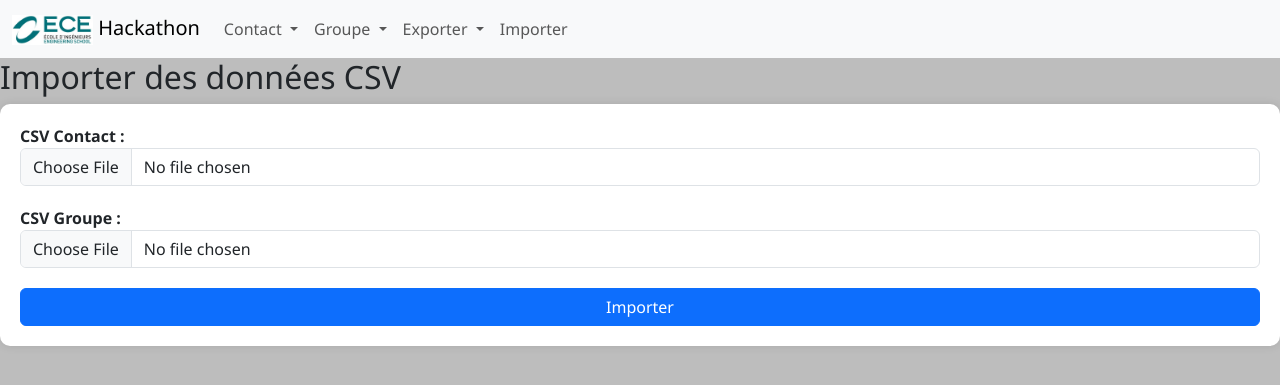
After one commit to Jferndes/Python_Project_Hackathon, a Flask app: page /import_csv in a window 1280 px wide. The commit adds this page. Shown: the top 385 px of the page. Run offline with Flask 3, Linux system fonts and the light colour scheme.

Commit message:
importation des CSV

```diff
--- a/main.py
+++ b/main.py
@@ -1,16 +1,23 @@
 from flask import Flask, render_template, Response, request, redirect, url_for, flash
 from function import *
+from werkzeug.utils import secure_filename
+import os
 import csv
 import io
 
 app = Flask(__name__)
 app.secret_key = 'test'
 
+UPLOAD_FOLDER = 'uploads'
+ALLOWED_EXTENSIONS = {'csv'}
+app.config['UPLOAD_FOLDER'] = UPLOAD_FOLDER
+
+def allowed_file(filename):
+    return '.' in filename and filename.rsplit('.', 1)[1].lower() in ALLOWED_EXTENSIONS
 
 @app.get("/")
 def index():
     return render_template('index.html')
-
 
 @app.route("/contacts")
 def liste_contacts():
@@ -207,29 +214,26 @@ def delete_groupe(groupeId):
 
 
 # Route pour l'export CSV
-@app.route('/export_csv')
-def export_csv():
 
-    # Récupération de tout les contacts
-    query = "SELECT * FROM Contact"
-    contacts = recup_bdd(query)
+@app.route('/export_csv/<table_name>')
+def export_csv(table_name):
+    # Récupération des données de la table spécifiée
+    query = "SELECT * FROM {}".format(table_name)
+    data = recup_bdd(query)
 
     # Générer le contenu CSV
-    csv_content = generate_csv_content(contacts)
+    csv_content = generate_csv_content(data)
 
     # Retourner le contenu CSV en tant que fichier téléchargeable
     return Response(
         csv_content,
         mimetype="text/csv",
-        headers={"Content-disposition": "attachment; filename=export.csv"}
+        headers={"Content-disposition": f"attachment; filename={table_name}_export.csv"}
     )
 
 def generate_csv_content(data):
     output = io.StringIO()
     writer = csv.writer(output)
-
-    # Ajouter les en-têtes CSV si nécessaire
-    # writer.writerow(["Colonne1", "Colonne2", ...])
 
     # Ajouter les données CSV
     for row in data:
@@ -238,5 +242,105 @@ def generate_csv_content(data):
     return output.getvalue()
 
 
+def process_csv(file_path, table_name):
+    with open(file_path, 'r', encoding='utf-8') as file:
+        reader = csv.reader(file)
+        # Ignore the header, assuming the CSV does not have one
+        for row in reader:
+            # Vérifier si la ligne a suffisamment de colonnes
+            if len(row) >= 9:
+                # Créer un dictionnaire associant chaque en-tête à sa valeur respective
+                data = {
+                    "nom": row[1],
+                    "prenom": row[2],
+                    "e_mail": row[3],
+                    "tel": row[4],
+                    "date_naissance": row[5],
+                    "photo_profil": row[6],
+                    "created_date": row[7],
+                    "updated_date": row[8]
+                }
+                # Insérer dans la base de données en utilisant la fonction appropriée
+                insert_data_into_db(data, table_name)
+            else:
+                # Gérer le cas où la ligne n'a pas suffisamment de colonnes
+                print(f"La ligne {row} n'a pas suffisamment de colonnes.")
+
+    # Réinitialiser la séquence d'auto-incrémentation après l'importation
+    reset_sequence('Contact')
+
+
+def reset_sequence(table_name):
+    # Connexion à la base de données
+    conn = sqlite3.connect('hackathon_bdd.sqlite')
+    cursor = conn.cursor()
+
+    # Génération de la chaîne de requête dynamique
+    query = "UPDATE sqlite_sequence SET seq = 0 WHERE name = ?"
+
+    # Exécution de la commande SQL
+    cursor.execute(query, (table_name,))
+
+    # Validez la transaction et fermez la connexion
+    conn.commit()
+    conn.close()
+@app.route('/import_csv', methods=['GET', 'POST'])
+def import_csv():
+    if request.method == 'POST':
+        # Sauvegarder les fichiers dans le dossier d'upload
+        file_contact = request.files['file_contact']
+        file_groupe = request.files['file_groupe']
+        ##file_appartenir = request.files['file_appartenir']
+
+        contact_filename = secure_filename(file_contact.filename)
+        groupe_filename = secure_filename(file_groupe.filename)
+        ##appartenir_filename = secure_filename(file_appartenir.filename)
+
+        contact_path = os.path.join(app.config['UPLOAD_FOLDER'], contact_filename)
+        groupe_path = os.path.join(app.config['UPLOAD_FOLDER'], groupe_filename)
+        ##appartenir_path = os.path.join(app.config['UPLOAD_FOLDER'], appartenir_filename)
+
+        file_contact.save(contact_path)
+        file_groupe.save(groupe_path)
+        ##file_appartenir.save(appartenir_path)
+
+        # Traiter les fichiers CSV
+        process_csv(contact_path, 'contact')
+        process_csv(groupe_path, 'groupe')
+        ##process_csv(appartenir_path, 'appartenir')
+
+        flash('Données importées avec succès', 'success')
+        return redirect(url_for('index'))
+
+    return render_template('import_csv.html')
+
+def parse_csv(file):
+    csv_data = []
+    csv_reader = csv.reader(file)
+    for row in csv_reader:
+        csv_data.append(row)
+    return csv_data
+
+def insert_data_into_db(data, table_name):
+    # Connexion à la base de données
+    conn = sqlite3.connect('hackathon_bdd.sqlite')
+    cursor = conn.cursor()
+
+    # Génération de la chaîne de requête dynamique
+    columns = ', '.join([f'"{col}"' for col in data.keys()])
+    placeholders = ', '.join(['?' for _ in data])
+    query = f"INSERT INTO {table_name} ({columns}) VALUES ({placeholders})"
+
+    # Insertion des données dans la base de données
+    cursor.execute(query, tuple(data.values()))
+
+    # Validez la transaction et fermez la connexion
+    conn.commit()
+    conn.close()
+
+def process_csv_data(data, table_name):
+    # Utilisez la fonction modifiée pour insérer les données
+    insert_data_into_db(data, table_name)
+
 if __name__ == '__main__':
     app.run(debug=True, use_reloader=True)
--- a/requirements.txt
+++ b/requirements.txt
@@ -2,3 +2,4 @@ Flask
 Flask-SQLAlchemy
 mysqlclient
 flask-bcrypt
+werkzeug
--- a/templates/contactNew.html
+++ b/templates/contactNew.html
@@ -32,7 +32,7 @@
         </div>
         <div class="form-group">
             <label for="photo">Choisir une photo :</label>
-            <input type="file" class="form-control-file" id="photo" name="photo" required>
+            <input type="file" class="form-control-file" id="photo" name="photo" accept="image/* required">
         </div>
         <button type="submit" class="btn btn-primary">Créer</button>
     </form>
--- /dev/null
+++ b/templates/import_csv.html
@@ -0,0 +1,34 @@
+{% extends "layout/base.html" %}
+
+{% block title %}Importation de données{% endblock %}
+
+{% block content %}
+    {% include 'layout/navbar.html' %}
+    <h2>Importer des données CSV</h2>
+    <form action="{{ url_for('import_csv') }}" method="post" enctype="multipart/form-data">
+        {% with messages = get_flashed_messages() %}
+            {% if messages %}
+                <div class="alert alert-info" role="alert">
+                    {{ messages|join(', ') }}
+                </div>
+            {% endif %}
+        {% endwith %}
+
+        <div class="form-group">
+            <label for="file_contact">CSV Contact :</label>
+            <input type="file" name="file_contact" accept=".csv" class="form-control" required>
+        </div>
+
+        <div class="form-group">
+            <label for="file_groupe">CSV Groupe :</label>
+            <input type="file" name="file_groupe" accept=".csv" class="form-control" required>
+        </div>
+<!--
+        <div class="form-group">
+            <label for="file_appartenir">CSV Appartenir :</label>
+            <input type="file" name="file_appartenir" accept=".csv" class="form-control" required>
+        </div>
+-->
+        <button type="submit" class="btn btn-primary">Importer</button>
+    </form>
+{% endblock %}
--- a/templates/layout/navbar.html
+++ b/templates/layout/navbar.html
@@ -30,11 +30,21 @@
                     <ul class="dropdown-menu"><li>
                         <li><a class="nav-link" href="{{ url_for('liste_groupes') }}">Liste des groupes</a></li>
                         <li><hr class="dropdown-divider"></li>
-                        <li><a class="nav-link" href="{{ url_for('ajouter_groupe') }}">Nouveau groupe<groupe></groupe></a></li>
+                        <li><a class="nav-link" href="{{ url_for('ajouter_groupe') }}">Nouveau groupe</a></li>
+                    </ul>
+                </li>
+                <li class="nav-item dropdown">
+                    <a class="nav-link dropdown-toggle" href="#" role="button" data-bs-toggle="dropdown" aria-expanded="false">
+                    Exporter
+                    </a>
+                    <ul class="dropdown-menu">
+                        <li><a class="nav-link" href="{{ url_for('export_csv', table_name='contact') }}">Contacts</a></li>
+                        <li><hr class="dropdown-divider"></li>
+                        <li><a class="nav-link" href="{{ url_for('export_csv', table_name='groupe') }}">Groupes</a></li>
                     </ul>
                 </li>
                 <li class="nav-item">
-                    <a class="nav-link" href="{{ url_for('export_csv') }}">Exporter</a>
+                    <a class="nav-link" href="{{ url_for('import_csv') }}">Importer</a>
                 </li>
             </ul>
         </div>
```
Also changed, not shown: function.py (+13 -1 lines), hackathon_bdd.sqlite.
